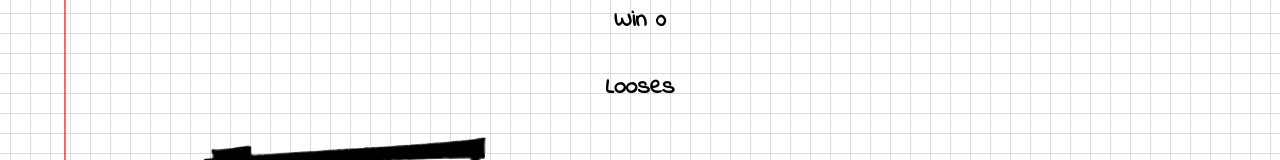
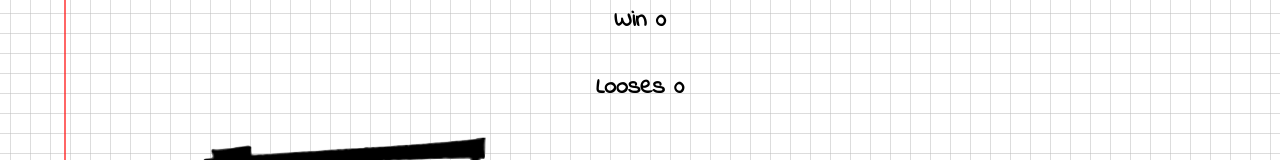
Before and after one commit to Violeta1977/hangman-react, a React (Vite) app: page / in a window 1280 px wide. Shown: the part 131-291 px from the top of the page. Built offline with nearby package versions, Linux system fonts and the light colour scheme.

Commit message:
Loss count

```diff
--- a/src/components/game/Game.jsx
+++ b/src/components/game/Game.jsx
@@ -26,6 +26,7 @@
 const [guesses, setGuesses] = useState([]);
 const [errors, setErrors] = useState(0);
 const [win, setWin] = useState(0);
+const [loss, setLoss] =useState(0);
 
 function displayWord (){
   return word.split('').map(letter =>(guesses.includes(letter) ? letter : '_')).join('');
@@ -42,10 +43,12 @@
 
 useEffect(() => {
   const isWordGuesses = word.split('').every(letter => guesses.includes(letter));
-  if(isWordGuesses){
-    setWin(prevWin => prevWin + 1);
+     if(isWordGuesses){
+       setWin(prevWin => prevWin + 1);
+   } else if(errors >= maxErrors){
+       setLoss(prevLoss => prevLoss + 1);
   }
-}, [guesses, word]);
+}, [guesses, word, errors]);
 
 function getButtonClass(letter) {
     if(!guesses.includes(letter))
@@ -80,7 +83,7 @@
         <>
   <div className='resultContainer'>
     <p>Win {win}</p>
-    <p>Looses</p>
+    <p>Looses {loss}</p>
   </div>
   <div className='gameContainer'>
       <img src={getCurentImage()} alt="hangman"/>
```
